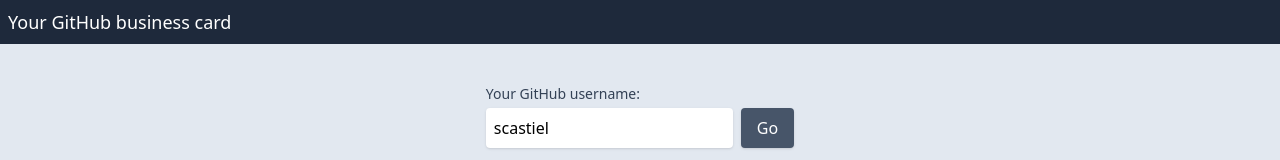
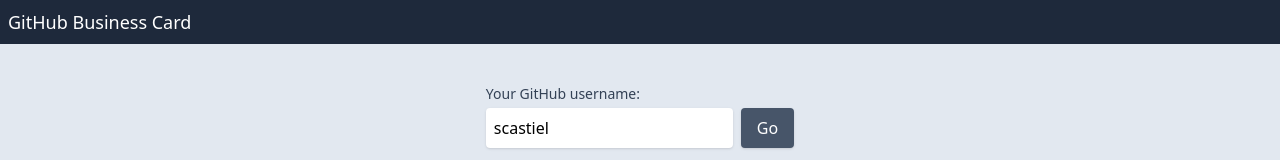
Before and after one commit to scastiel/github-business-card, a Next.js app: page / in a window 1280 px wide. Shown: the top 160 px of the page. Built offline with nearby package versions, Linux system fonts and the light colour scheme; no server answers.

Commit message:
Update title

```diff
--- a/app/layout.tsx
+++ b/app/layout.tsx
@@ -1,3 +1,4 @@
+import Link from 'next/link'
 import { PropsWithChildren } from 'react'
 import '../styles/globals.css'
 
@@ -5,7 +6,7 @@
   return (
     <html lang="en">
       <head>
-        <title>GitHub Image</title>
+        <title>GitHub Business Card</title>
         <meta name="viewport" content="width=device-width" />
         {process.env.NEXT_PUBLIC_PLAUSIBLE_DOMAIN && (
           <script
@@ -17,7 +18,9 @@
       </head>
       <body>
         <header className="bg-slate-800 text-white p-2 text-lg">
-          <h1>Your GitHub business card</h1>
+          <h1>
+            <Link href="/">GitHub Business Card</Link>
+          </h1>
         </header>
         <main className="mb-16">{children}</main>
       </body>
```
